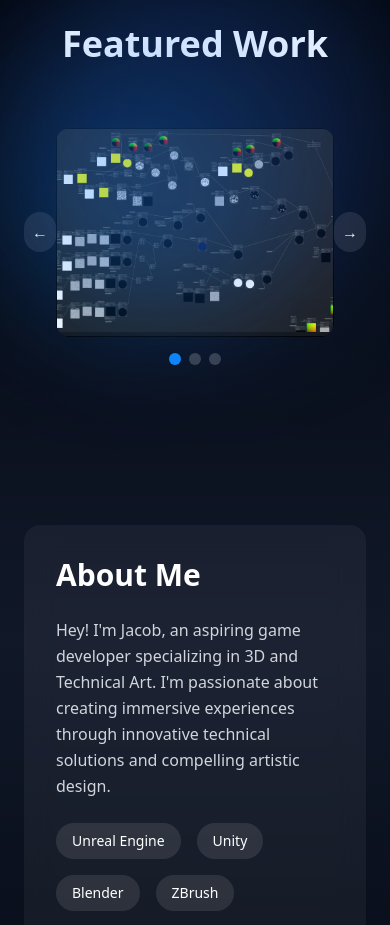
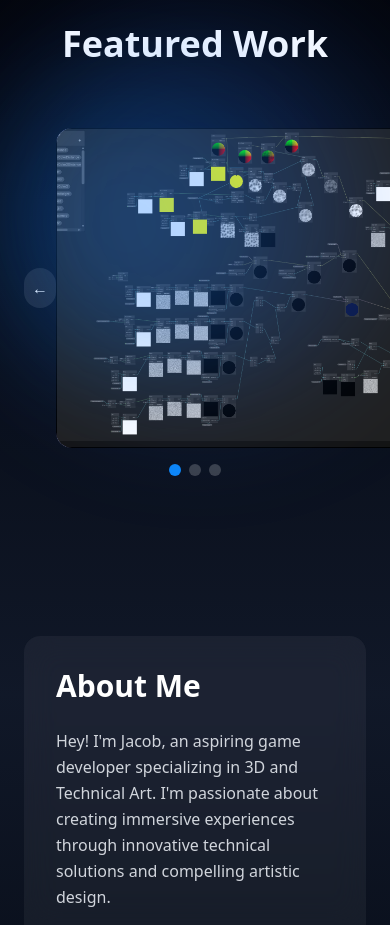
Before and after one commit to Realbitters1765/ActualPortfolioWebsite, a Next.js app: page / in a window 390 px wide. Shown: the part 900-1825 px from the top of the page. Built offline with nearby package versions, Linux system fonts and the light colour scheme.

Commit message:
carusel improvement

```diff
--- a/app/page.tsx
+++ b/app/page.tsx
@@ -116,28 +116,29 @@ export default function Page() {
                 &#8592;
               </button>
               <div className="flex-1 flex justify-center">
-                <div className="group relative w-full max-w-md">
-                  <div className="relative overflow-hidden rounded-xl aspect-[4/3]">
+                <div className="group relative w-full max-w-3xl md:max-w-4xl lg:max-w-5xl">
+                  <div className="relative overflow-hidden rounded-2xl aspect-[16/9] md:aspect-[16/7] lg:aspect-[16/6]" style={{ minHeight: '320px' }}>
                     <Image
                       src={featuredCards[carouselIndex].image}
                       alt={featuredCards[carouselIndex].alt}
                       fill
-                      className="object-cover transform group-hover:scale-110 transition-transform duration-700"
+                      className="object-cover transform group-hover:scale-105 transition-transform duration-700"
+                      priority
                     />
                     <div className="absolute inset-0 bg-gradient-to-t from-black/90 via-black/50 to-transparent opacity-0 group-hover:opacity-100 transition-opacity duration-500"></div>
                   </div>
                   <div className="absolute inset-0 flex flex-col justify-end p-8 opacity-0 group-hover:opacity-100 transition-opacity duration-500">
-                    <h3 className="text-2xl font-bold text-white mb-3">{featuredCards[carouselIndex].title}</h3>
-                    <p className="text-gray-300 mb-4">
+                    <h3 className="text-3xl font-bold text-white mb-3 drop-shadow-lg">{featuredCards[carouselIndex].title}</h3>
+                    <p className="text-lg text-gray-200 mb-4 drop-shadow-lg">
                       {featuredCards[carouselIndex].description}
                     </p>
                     <Link
                       href={featuredCards[carouselIndex].link}
-                      className="inline-flex items-center text-white hover:text-primary transition-colors duration-300"
+                      className="inline-flex items-center text-white hover:text-primary transition-colors duration-300 text-lg font-semibold drop-shadow-lg"
                     >
                       <span>Explore Work</span>
                       <svg
-                        className="w-5 h-5 ml-2"
+                        className="w-6 h-6 ml-2"
                         fill="none"
                         stroke="currentColor"
                         viewBox="0 0 24 24"
```
